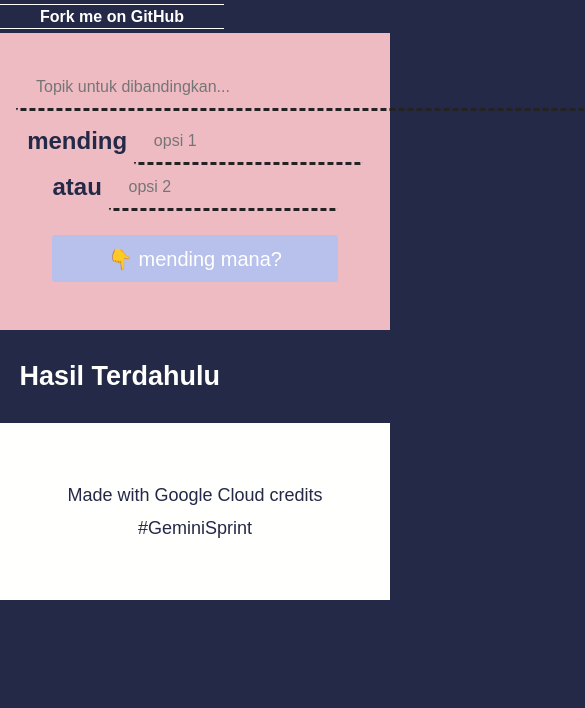
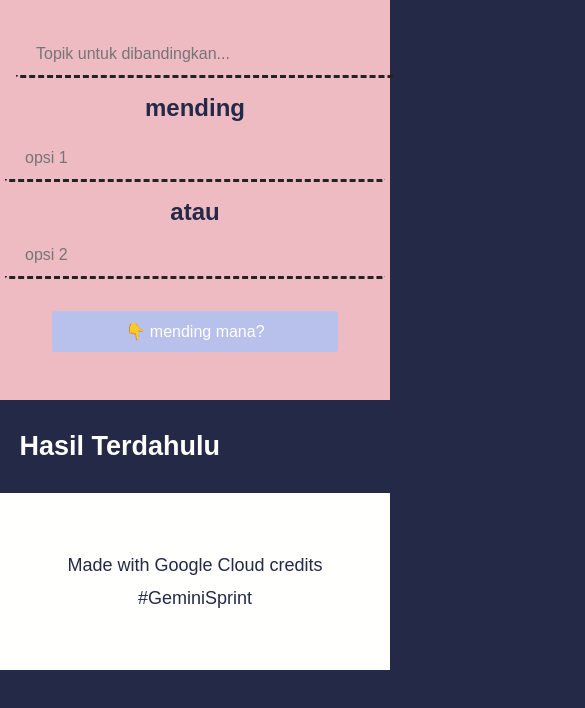
Before and after one commit to rizafahmi/gemini-for-web-dev, a website: page public/index.html in a window 390 px wide. Shown: the top 708 px of the page, 585 px wide, since content can reach past the window. Drawn offline with Linux system fonts and the light colour scheme; no server answers; a web font is replaced by a local one.

Commit message:
Make responsive for mobile

```diff
--- a/public/index.html
+++ b/public/index.html
@@ -154,6 +154,48 @@
       background-color: #fffffe;
       text-align: center;
       color: #232946;
+    }
+
+    @media screen and (max-width: 800px) {
+
+      main,
+      div.result {
+        margin: 3rem 1rem;
+        padding: 1.5rem;
+      }
+
+      #topic {
+        width: 100%;
+      }
+
+      .options {
+        display: flex;
+        flex-direction: column;
+        align-items: center;
+      }
+
+      .options span {
+        margin-bottom: 0.5rem;
+      }
+
+      .options input[type="text"] {
+        width: 100%;
+        margin-bottom: 0.5rem;
+      }
+
+      #compareButton {
+        width: 80%;
+        font-size: 1rem;
+      }
+
+      #compareButton span {
+        font-size: 1rem;
+      }
+
+      #forkongithub {
+        display: none;
+        /* Hide the GitHub ribbon on mobile */
+      }
     }
 
     #forkongithub a {
```
Also changed, not shown: 1 other file.
